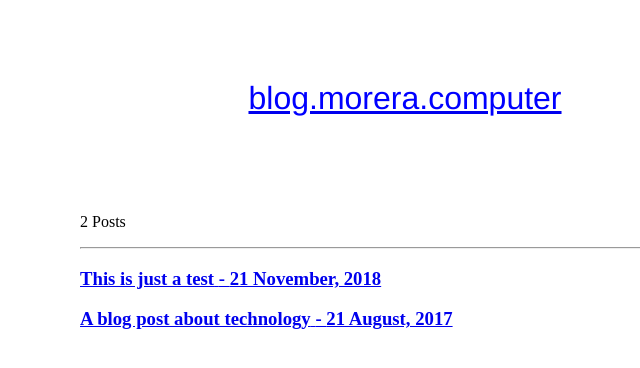
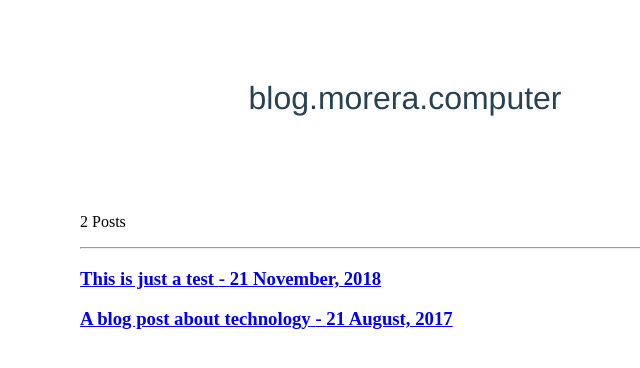
Before and after one commit to rom-dos/blog.morera.computer, a Gatsby site: page / in a window 1280 px wide. Shown: the whole page, without its empty margins (235-875 px from the left). Built offline with nearby package versions, Linux system fonts and the light colour scheme; Gatsby itself is replaced by a stand-in of ours.

Commit message:
add basic Layout component styles

```diff
--- a/src/components/layout.js
+++ b/src/components/layout.js
@@ -8,11 +8,12 @@ const Container = styled.div`
 `
 
 const Heading = styled.h1`
-  color: blue;
-  font-family: Helvetica;
+  color: #284253;
+  font-family: 'Karla', "HelveticaNeue-Light", "Helvetica Neue Light", "Helvetica Neue", Helvetica, Arial, "Lucida Grande", sans-serif;
   font-weight: 400;
   margin: 5rem auto 6rem auto;
   text-align: center;
+  text-decoration: none;
 `
 
 export default ({ children }) => (
@@ -28,7 +29,7 @@ export default ({ children }) => (
     `}
     render={data => (
       <Container>
-        <Link to={`/`}>
+        <Link to={`/`} style={{ textDecoration: `none` }}>
           <Heading>{data.site.siteMetadata.title}</Heading>
         </Link>
         {children}
```
